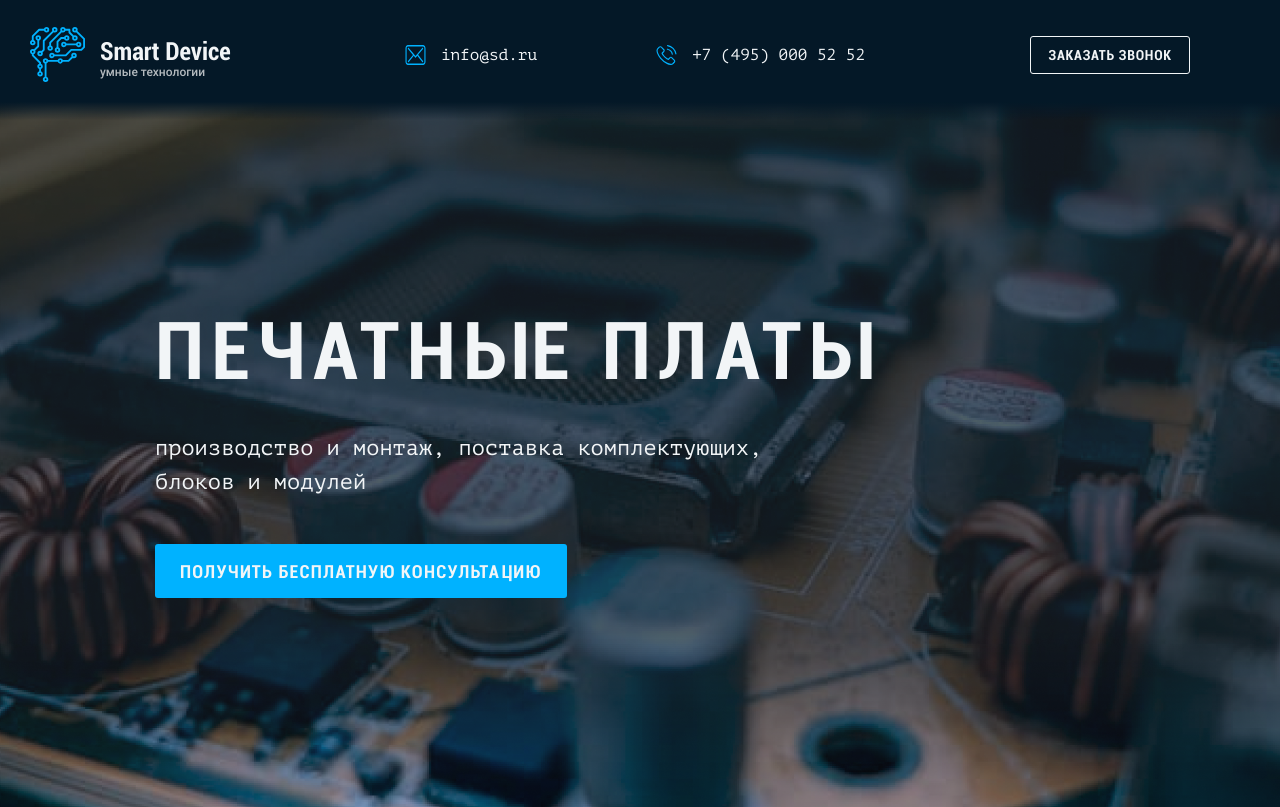
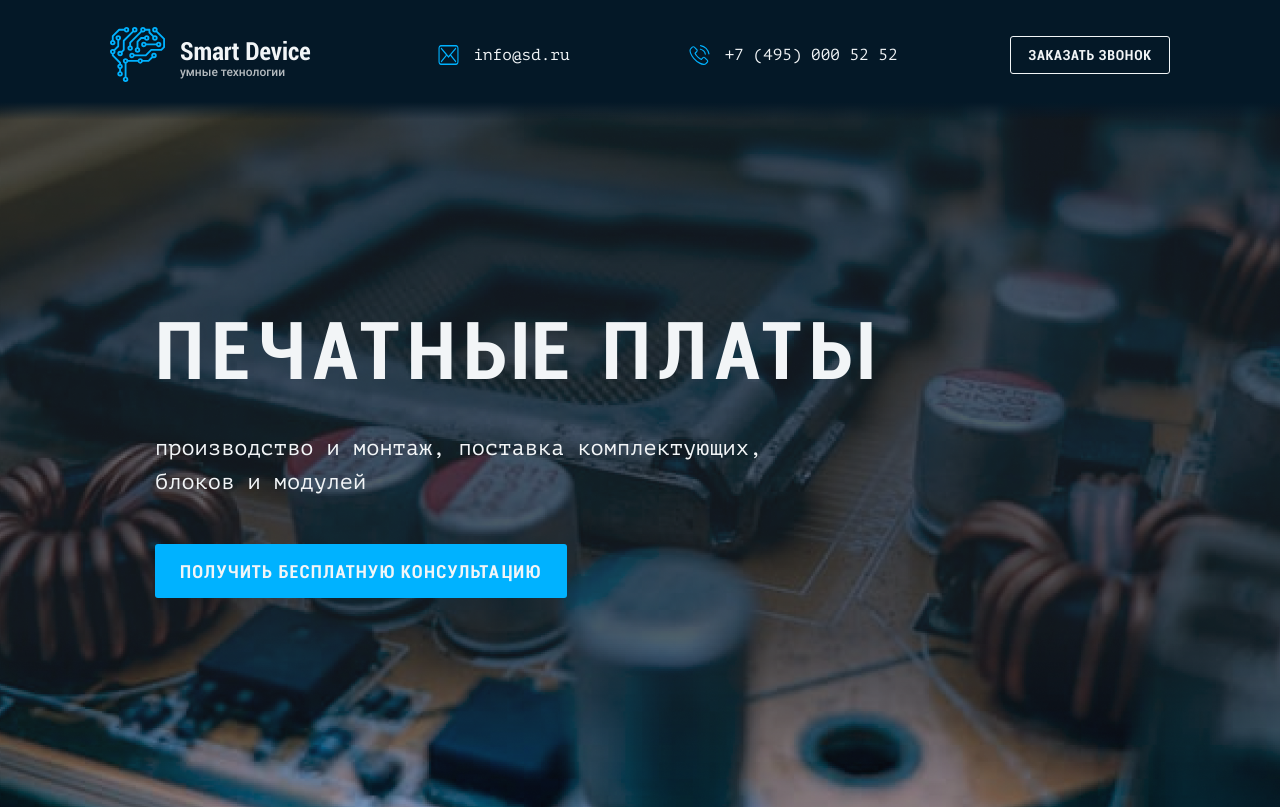
Before and after one commit to VovaLovalova/smartDevice, a website built with webpack: page source/index.html in a window 1280 px wide. Shown: the top 807 px of the page. Built offline with nearby package versions, Linux system fonts and the light colour scheme; files whose address does not match are found by name.

Commit message:
резиновая верстка - хедер

```diff
--- a/source/sass/blocks/header-contacts.scss
+++ b/source/sass/blocks/header-contacts.scss
@@ -18,6 +18,14 @@
 
 .header-contacts svg {
   margin-right: 15px;
+}
+
+@media (max-width: 1919px) and (min-width: 1024px) {
+  .header-contacts {
+   margin-right: 0;
+   max-width: 460px;
+   width: 100%;
+  }
 }
 
 @media (max-width: 1023px) and (min-width: 768px) {
--- a/source/sass/blocks/header.scss
+++ b/source/sass/blocks/header.scss
@@ -40,6 +40,16 @@
   background-color: $color-alice-blue;
 }
 
+@media (max-width: 1919px) and (min-width: 1024px) {
+  .header__container {
+    max-width: 1160px;
+    width: 100%;
+    justify-content: space-between;
+    padding-left: 50px;
+    padding-right: 50px;
+  }
+}
+
 @media (max-width: 1023px) and (min-width: 768px) {
   .header {
     position: absolute;
--- a/source/sass/blocks/logo.scss
+++ b/source/sass/blocks/logo.scss
@@ -1,12 +1,16 @@
 .logo {
   display: flex;
   align-items: center;
+  width: 215px;
   margin-right: 160px;
-  width: 215px;
 }
 
 .logo__image {
   margin-right: 15px;
+}
+
+.logo__container {
+  width: 145px;
 }
 
 
@@ -28,6 +32,12 @@
   line-height: 14px;
   color: $color-transparent;
   margin: 0;
+}
+
+@media (max-width: 1919px) and (min-width: 1024px) {
+  .logo {
+   margin-right: 0;
+  }
 }
 
 @media (max-width: 1023px) and (min-width: 768px) {
```
Also changed, not shown: build/css/style.css, build/css/style.min.css, 1 other file.
